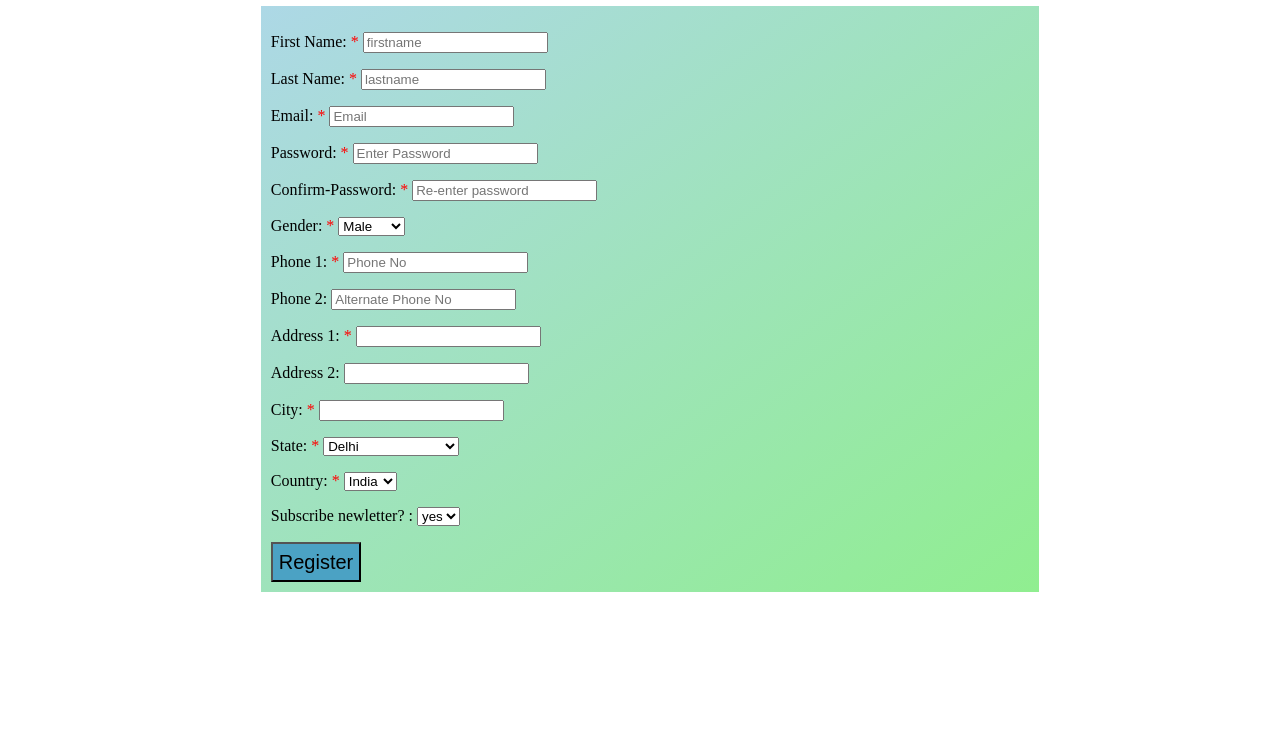
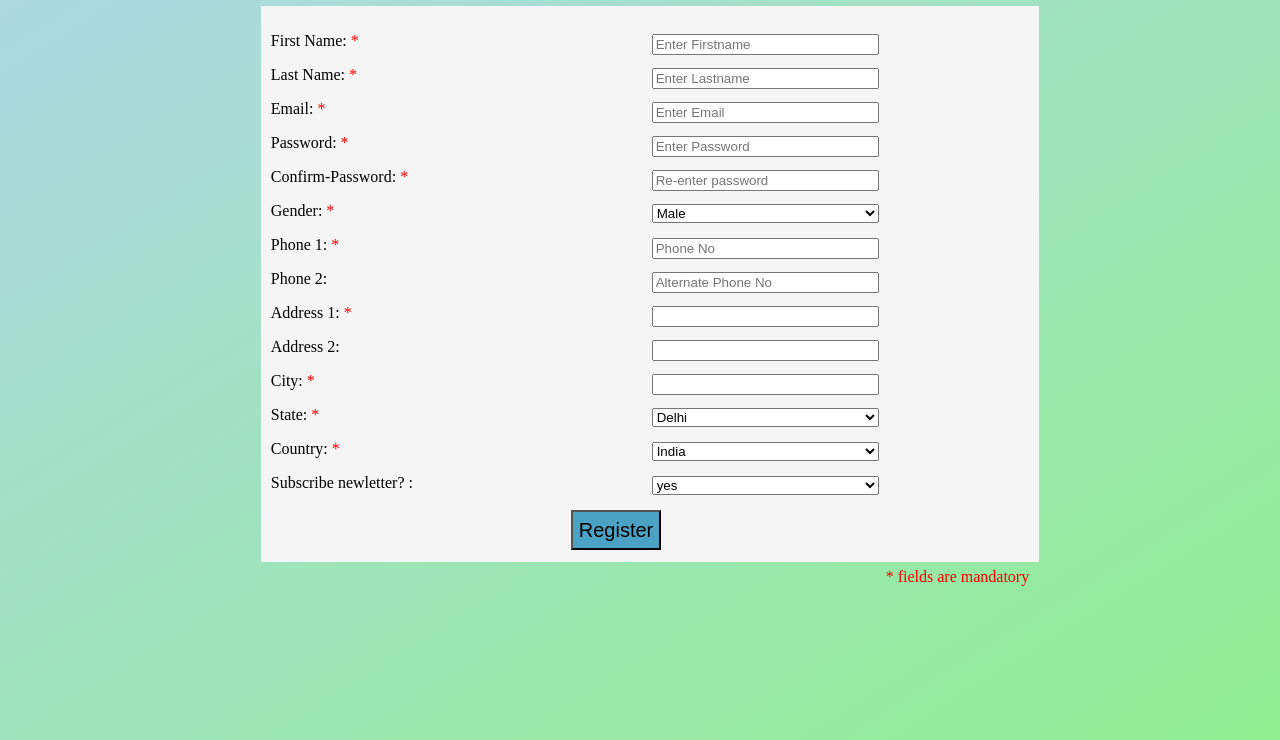
Before and after one commit to Ank-lucky/mfsi_projects, a plain HTML site: page Assignment4/basicRegForm_assn4.htm in a window 1280 px wide. Shown: the part 60-800 px from the top of the page. Drawn offline with Linux system fonts and the light colour scheme.

Commit message:
Basic Registration Form

```diff
--- a/Assignment4/CSS/Assignment4.css
+++ b/Assignment4/CSS/Assignment4.css
@@ -3,19 +3,17 @@
 }
 h1{
   text-align: center;
-  color:rgb(75, 162, 196);
 }
-
 form{
     display: block;
     border-bottom: 4px;
     border-right:4px;
     padding: 10px;
     width:60%;
-    background: linear-gradient(to bottom right, lightblue, lightgreen);
-
+    background-color:whitesmoke;
     margin-left: 20%;
     margin-right: 20%;
+
 }
 button{
     background-color:rgb(75, 162, 196);
@@ -31,3 +29,23 @@ button{
 body{
     background-color: whitesmoke;
 }
+input[type=text],[type=password],[type=email],select{
+    float: right;
+    width: 30%;
+    padding: 5px 20px 0 20px;
+    margin: 2px 150;
+    border: none;
+    border-bottom: 2px solid rgba(0, 89, 255, 0.63);
+}
+select{
+    border:2px solid  rgba(0, 89, 255, 0.63) ;
+}
+p{
+    font-family:Cambria, Cochin, Georgia, Times, 'Times New Roman', serif;
+    font-size:15px;
+    padding-left:70px;
+}
+body{
+    background: linear-gradient(to bottom right, lightblue, lightgreen);
+
+}
--- a/Assignment4/basicRegForm_assn4.htm
+++ b/Assignment4/basicRegForm_assn4.htm
@@ -3,60 +3,60 @@
 <head>
     <title>Registration Form</title>
     <link rel="stylesheet" href="https://cdnjs.cloudflare.com/ajax/libs/font-awesome/4.7.0/css/font-awesome.min.css">
-    <script src="JS/basicRegForm_assn4.js"></script>
 </head>
 
-<body>
+<body style="background: linear-gradient(to bottom right, lightblue, lightgreen);">
     <div id="regForm">
         <h1 style="color:rgb(75, 162, 196);text-align: center">Registration Form</h1>
-        <form style=" display: block;border-bottom: 4px;border-right:4px;padding: 10px; width:60%; background: linear-gradient(to bottom right, lightblue, lightgreen);margin-left:20%;margin-right:20%" onsubmit="clicked()" >
+        <form style=" display: block;border-bottom: 4px;border-right:4px;padding: 10px; width:60%; margin-left:20%;margin-right:20%;background-color:whitesmoke;"
+            onsubmit="clicked()">
             <p>First Name:
                 <span class="required" style="color:red">*</span>
-                <input type="text" placeholder="firstname" required>
+                <input type="text" placeholder="Enter Firstname" required style=" float: right;width: 30%;margin: 2px 150;">
             </p>
             <p>Last Name:
                 <span class="required" style="color:red">*</span>
-                <input type="text" placeholder="lastname" required>
+                <input type="text" placeholder="Enter Lastname" required style=" float: right;width: 30%;margin: 2px 150;">
             </p>
             <p>Email:
                 <span class="required" style="color:red">*</span>
-                <input type="text" placeholder="Email" required>
+                <input type="text" placeholder="Enter Email" required style=" float: right;width: 30%;margin: 2px 150;">
             </p>
             <p>Password:
                 <span class="required" style="color:red">*</span>
-                <input type="password" placeholder="Enter Password" required>
+                <input type="password" placeholder="Enter Password" required style=" float: right;width: 30%;margin: 2px 150;">
             </p>
             <p>Confirm-Password:
                 <span class="required" style="color:red">*</span>
-                <input type="password" placeholder="Re-enter password" required>
+                <input type="password" placeholder="Re-enter password" required style=" float: right;width: 30%;margin: 2px 150;">
             </p>
             <p>Gender:
                 <span class="required" style="color:red">*</span>
-                <select required>
+                <select required style=" float: right;width: 30%;margin: 2px 150;">
                     <option>Male</option>
                     <option>Female</option>
                 </select>
                 <p>Phone 1:
                     <span class="required" style="color:red">*</span>
-                    <input type="text" placeholder="Phone No" required>
+                    <input type="text" placeholder="Phone No" required style=" float: right;width: 30%;margin: 2px 150;">
                 </p>
                 <p>Phone 2:
-                    <input type="text" placeholder="Alternate Phone No">
+                    <input type="text" placeholder="Alternate Phone No" style=" float: right;width: 30%;margin: 2px 150;">
                 </p>
                 <p>Address 1:
                     <span class="required" style="color:red">*</span>
-                    <input type="text" required>
+                    <input type="text" required style=" float: right;width: 30%;margin: 2px 150;">
                 </p>
                 <p>Address 2:
-                    <input type="text">
+                    <input type="text" style=" float: right;width: 30%;margin: 2px 150;">
                 </p>
                 <p>City:
                     <span class="required" style="color:red">*</span>
-                    <input type="text" required>
+                    <input type="text" required style=" float: right;width: 30%;margin: 2px 150;">
                 </p>
                 <p>State:
                     <span class="required" style="color:red">*</span>
-                    <select required>
+                    <select required style=" float: right;width: 30%;margin: 2px 150;">
                         <option>Delhi</option>
                         <option>Uttar Pradesh</option>
                         <option>Tamil Nadu</option>
@@ -91,19 +91,20 @@
                 </p>
                 <p>Country:
                     <span class="required" style="color:red">*</span>
-                    <select required>
+                    <select required style=" float:right;width: 30%;margin: 2px 150;">
                         <option>India</option>
                         <option>other</option>
                     </select>
                 </p>
 
                 <p>Subscribe newletter? :
-                    <select required>
+                    <select required style=" float: right; width: 30%;margin: 2px 150;">
                         <option>yes</option>
                         <option>no</option>
                     </select>
                 </p>
-                <button type="submit" style="background-color:rgb(75, 162, 196);height: 40px;width:90px ;font-size:20px;">Register</button>
+                <button type="submit" style="background-color:rgb(75, 162, 196);height: 40px;width:90px ;font-size:20px;margin:2 300">Register</button>
+                <p style="color:red ;float:right;">* fields are mandatory</p>
         </form>
     </div>
 </body>
```
Also changed, not shown: Assignment4/basicRegFormExterCss_assn4.html (+9 -10 lines).
